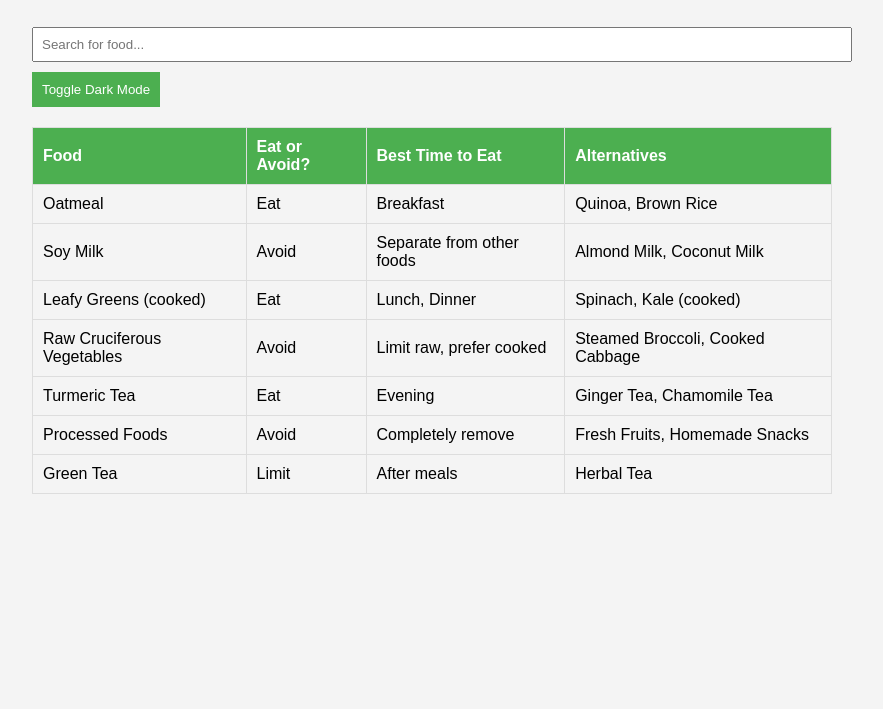
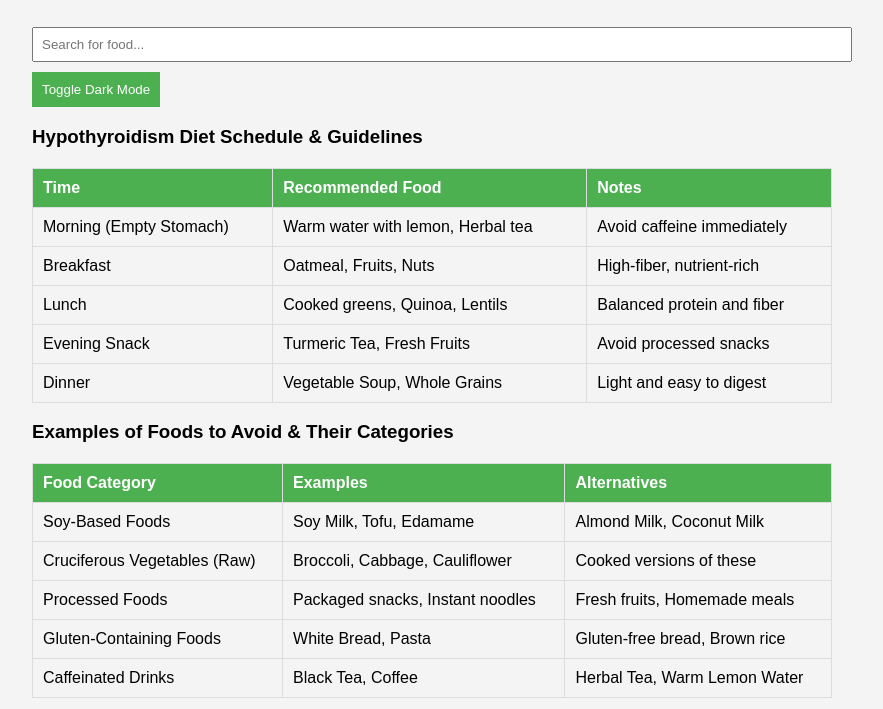
Before and after one commit to vijay-kmr/food, a plain HTML site: page index.html in a window 1280 px wide. Shown: the part 91-800 px from the top of the page, without its empty margins (208-1091 px from the left). Drawn offline with Linux system fonts and the light colour scheme.

Commit message:
Update index.html

```diff
--- a/index.html
+++ b/index.html
@@ -23,6 +23,43 @@
         <input type="text" id="search" onkeyup="filterTable()" placeholder="Search for food...">
         <button class="toggle-btn" onclick="toggleDarkMode()">Toggle Dark Mode</button>
 
+        <h3>Hypothyroidism Diet Schedule & Guidelines</h3>
+        <table>
+            <thead>
+                <tr>
+                    <th>Time</th>
+                    <th>Recommended Food</th>
+                    <th>Notes</th>
+                </tr>
+            </thead>
+            <tbody>
+                <tr><td>Morning (Empty Stomach)</td><td>Warm water with lemon, Herbal tea</td><td>Avoid caffeine immediately</td></tr>
+                <tr><td>Breakfast</td><td>Oatmeal, Fruits, Nuts</td><td>High-fiber, nutrient-rich</td></tr>
+                <tr><td>Lunch</td><td>Cooked greens, Quinoa, Lentils</td><td>Balanced protein and fiber</td></tr>
+                <tr><td>Evening Snack</td><td>Turmeric Tea, Fresh Fruits</td><td>Avoid processed snacks</td></tr>
+                <tr><td>Dinner</td><td>Vegetable Soup, Whole Grains</td><td>Light and easy to digest</td></tr>
+            </tbody>
+        </table>
+
+        <h3>Examples of Foods to Avoid & Their Categories</h3>
+        <table>
+            <thead>
+                <tr>
+                    <th>Food Category</th>
+                    <th>Examples</th>
+                    <th>Alternatives</th>
+                </tr>
+            </thead>
+            <tbody>
+                <tr><td>Soy-Based Foods</td><td>Soy Milk, Tofu, Edamame</td><td>Almond Milk, Coconut Milk</td></tr>
+                <tr><td>Cruciferous Vegetables (Raw)</td><td>Broccoli, Cabbage, Cauliflower</td><td>Cooked versions of these</td></tr>
+                <tr><td>Processed Foods</td><td>Packaged snacks, Instant noodles</td><td>Fresh fruits, Homemade meals</td></tr>
+                <tr><td>Gluten-Containing Foods</td><td>White Bread, Pasta</td><td>Gluten-free bread, Brown rice</td></tr>
+                <tr><td>Caffeinated Drinks</td><td>Black Tea, Coffee</td><td>Herbal Tea, Warm Lemon Water</td></tr>
+            </tbody>
+        </table>
+
+        <h3>Main Food List</h3>
         <table id="foodTable">
             <thead>
                 <tr>
```
